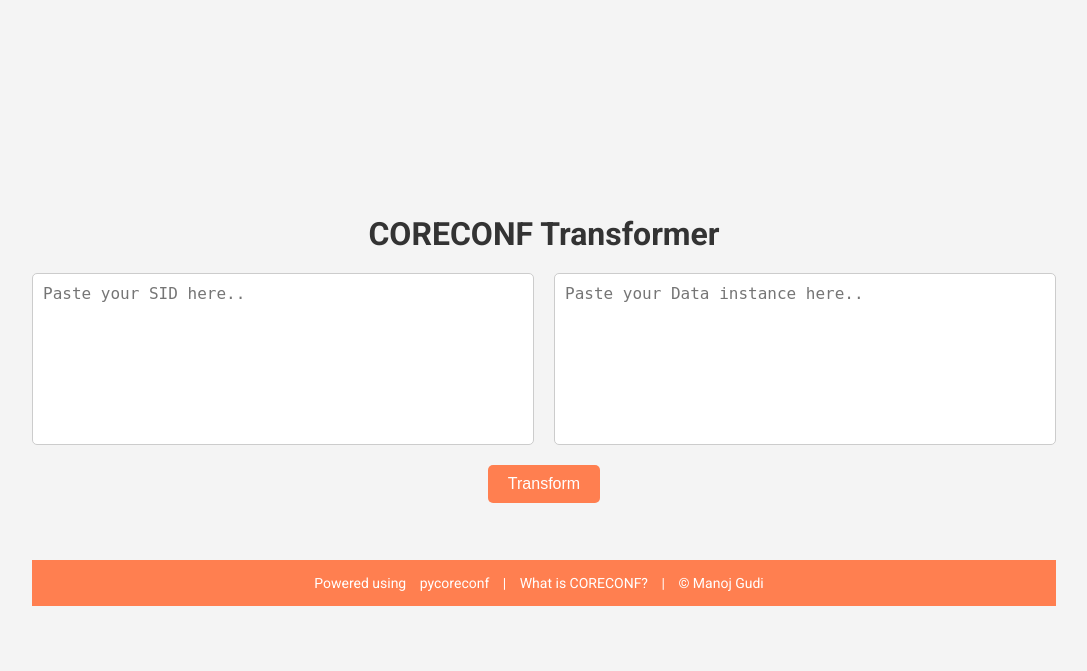
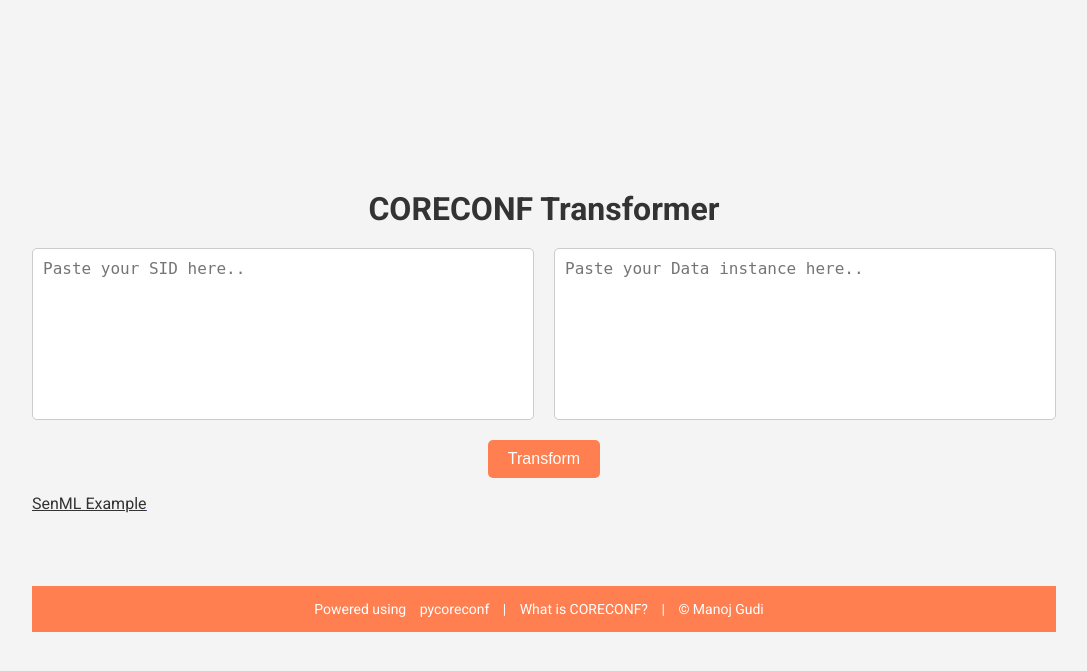
Before and after one commit to manojgudi/coreconf-webservice, a Flask app: page / in a window 1280 px wide. Shown: the top 671 px of the page, without its empty margins (96-1183 px from the left). Run offline with Flask 3, Linux system fonts and the light colour scheme; some libraries are stand-ins or nearby versions.

Commit message:
Added an example to demonstrate abilities quickly

```diff
--- a/app.py
+++ b/app.py
@@ -7,6 +7,9 @@ import os
 import cbor2
 
 app = Flask(__name__)
+
+senmlSIDFile = "examples/senml@unknown.sid"
+senmlDataFile = "examples/senml_data.json"
 
 @app.route('/', methods=['GET', 'POST'])
 def index():
@@ -48,7 +51,7 @@ def index():
         try:
             ccm = pycoreconf.CORECONFModel(sidFileName, model_description_file=None)
             coreconfByteString = (ccm.toCORECONF(dataFileName))
-            outputText = pprint.pformat(cbor2.loads(coreconfByteString))
+            outputText = pprint.pformat(cbor2.loads(coreconfByteString), width=40)
             hexText = coreconfByteString.hex()
         except:
             errMessage = "Error: CORECONF conversion failed."
@@ -65,5 +68,22 @@ def index():
     # If it's a GET request (e.g., page refresh), render with empty outputText
     return render_template('index.html')
 
+@app.route('/example', methods=['GET'])
+def example():
+    # Read the example files and return the content as sid_text_raw and data_text_raw
+
+    sidTextRaw = "wha"
+    dataTextRaw= "wha"
+
+    with open(senmlSIDFile, 'r') as f:
+        sidTextRaw = f.read()
+    with open(senmlDataFile, 'r') as f:
+        dataTextRaw = f.read()
+
+    print("HERE")
+    print(sidTextRaw, dataTextRaw)
+    return render_template('index.html', sid_text_raw=sidTextRaw, data_text_raw=dataTextRaw)
+
+
 if __name__ == '__main__':
     app.run(debug=True)
--- a/static/style.css
+++ b/static/style.css
@@ -86,6 +86,16 @@ form {
     overflow-x: auto;
 }
 
+.example-text{
+    font-size: 1rem;
+    color: #333;
+    text-align: left;
+    text-decoration: underline;
+}
+.example-text:hover {
+    color: #FF4500; /* OrangeRed color */
+    text-decoration: wavy;
+}
 
 /* Footer Styles */
 footer {
@@ -94,6 +104,7 @@ footer {
     color: white;
     text-align: center;
     font-size: 0.875rem;
+    position: bottom;
 }
 
 footer a {
@@ -103,5 +114,6 @@ footer a {
 }
 
 footer a:hover {
+    color: #00f;
     text-decoration: underline;
 }
--- a/templates/index.html
+++ b/templates/index.html
@@ -33,6 +33,8 @@
             </div>
             <button type="submit" class="submit-btn">Transform</button>
         </form>
+        <a  href="{{ url_for('example') }}"><p class="example-text"> SenML Example</p></a>
+
 
         {% if output_text %}
         <div class="result">
@@ -72,6 +74,7 @@
         <footer>
             <p>Powered using <a href="https://github.com/alex-fddz/pycoreconf" target="_blank">pycoreconf</a> | <a href="https://core-wg.github.io/comi/draft-ietf-core-comi.html" target="_blank">What is CORECONF?</a> | <a href="https://id.linkedin.com/in/manoj-gudi" target="_blank">© Manoj Gudi</a></p>
         </footer>
+
     </div>
 
 
```
Also changed, not shown: examples/senml_data.json (added, +16 -0 lines), 1 other file.
